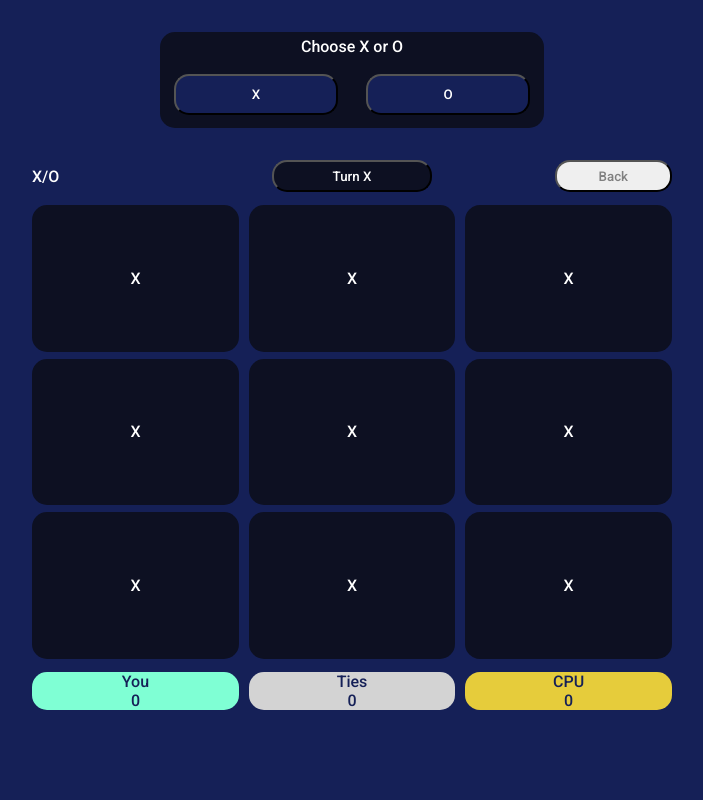
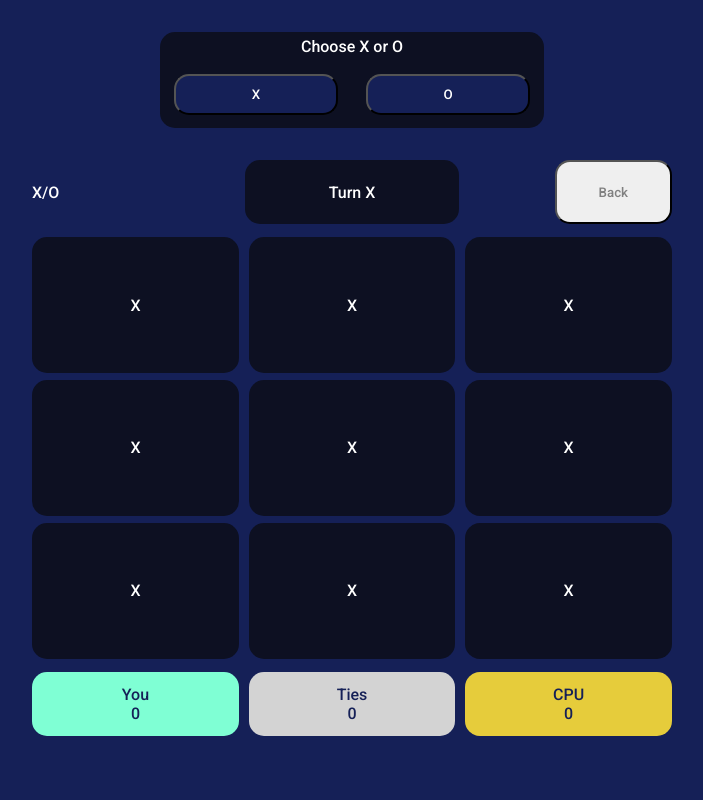
Before and after one commit to chars32/tictactoejs, a plain HTML site: page index.html in a window 1280 px wide. Shown: the whole page, without its empty margins (288-991 px from the left). Drawn offline with Linux system fonts and the light colour scheme.

Commit message:
2 Some design fixes

```diff
--- a/index.html
+++ b/index.html
@@ -1,5 +1,6 @@
 <!DOCTYPE html>
 <html lang="en">
+
 <head>
   <meta charset="UTF-8">
   <meta http-equiv="X-UA-Compatible" content="IE=edge">
@@ -10,6 +11,7 @@
   </style>
   <title>TicTacToe</title>
 </head>
+
 <body>
   <div class="mainContainer">
     <!-- headerOptionsContainer -->
@@ -31,7 +33,7 @@
           <p>X/O</p>
         </div>
         <div class="turnContainer">
-          <button class="buttonTurn">Turn X</button>
+          <div class="boxTurn">Turn X</div>
         </div>
         <div class="backContainer">
           <button class="buttonBack">Back</button>
@@ -62,4 +64,5 @@
     </div>
   </div>
 </body>
+
 </html>
--- a/style.css
+++ b/style.css
@@ -52,7 +52,7 @@
 /* gameContainer */
 .gameContainer {
   display: grid;
-  grid-template-rows: 5% 75% 20%;
+  grid-template-rows: 10% 70% 20%;
   justify-items: center;
 }
 
@@ -75,11 +75,13 @@
   justify-items: center;
 }
 
-.buttonTurn {
+.boxTurn {
   background-color: #0d1022;
   border-radius: 15px;
-  height: 100%;
-  width: 75%;
+  width: 100%;
+  display: grid;
+  justify-content: center;
+  align-content: center;
 }
 
 .backContainer {
@@ -116,12 +118,13 @@
 
 .boxScore {
   color: #152057;
-  height: 30%;
+  height: 4 0%;
   border-radius: 15px;
   display: grid;
   justify-content: center;
   align-content: center;
   text-align: center;
+  height: 50%;
 }
 
 .boxScore:nth-child(1) {
```
